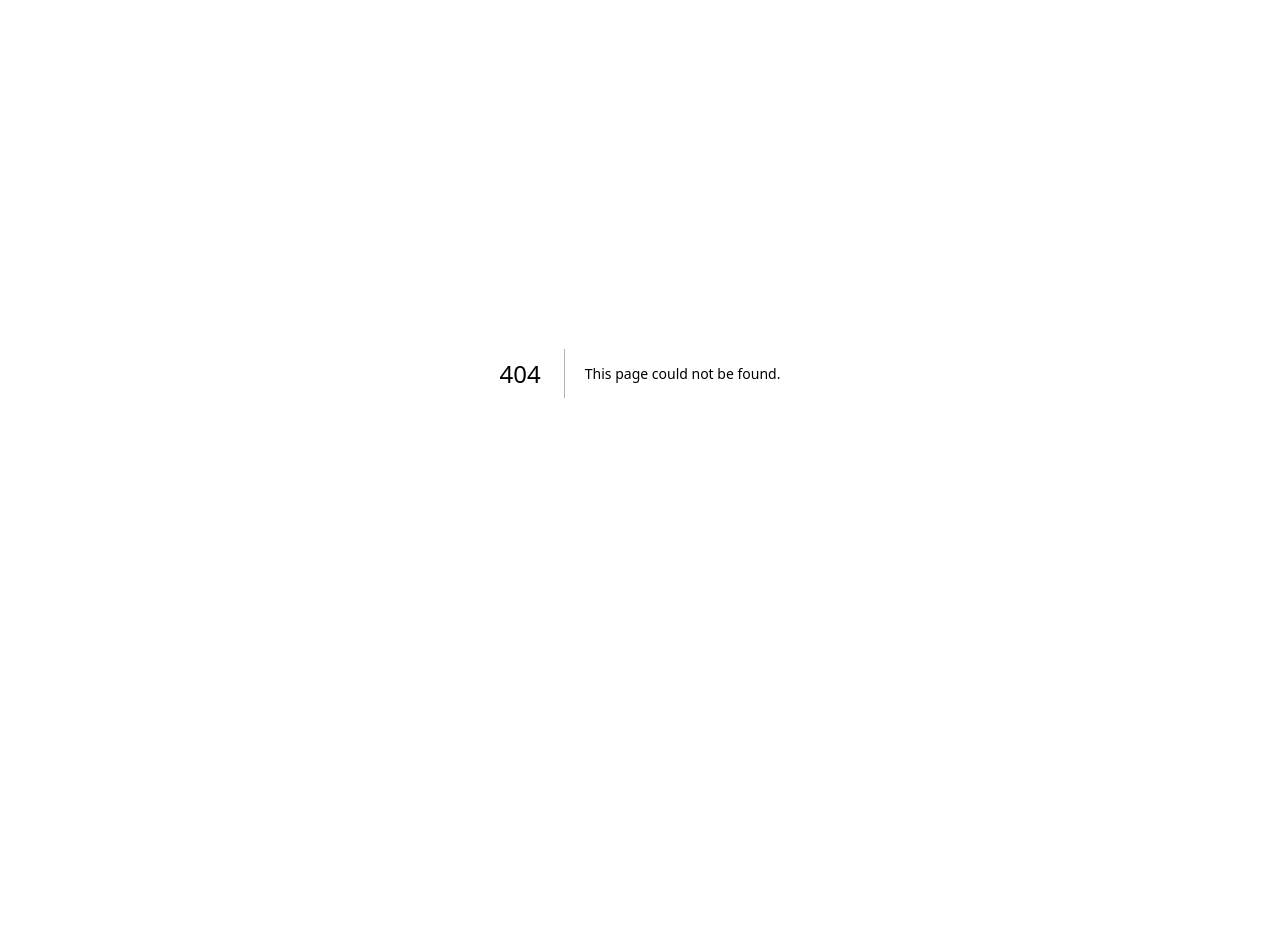
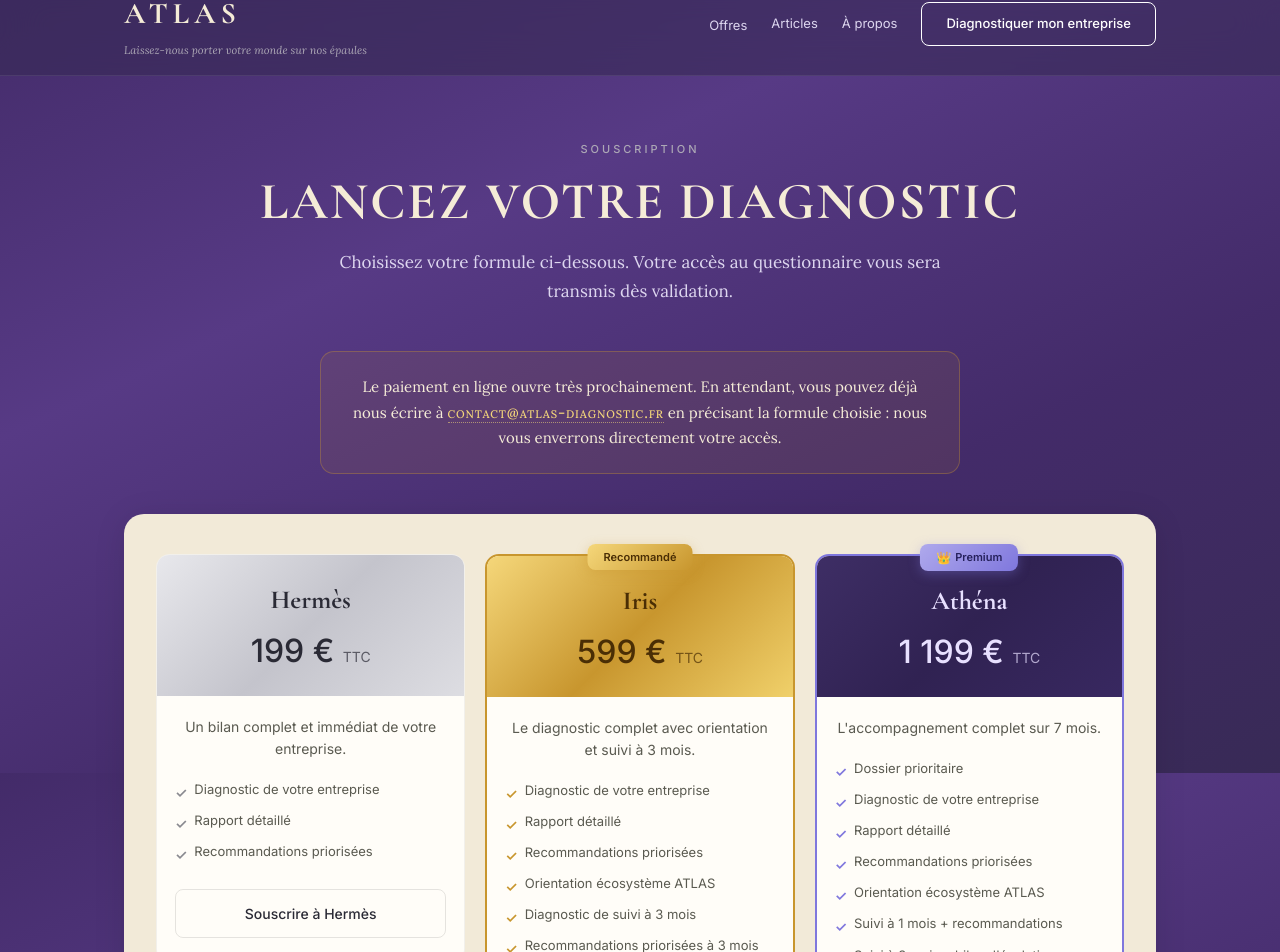
Before and after one commit to gabrielsimonetti62-hub/atlas-diagnostic, a Next.js app: page /souscription in a window 1280 px wide. Before the commit this address had no page. Shown: the part 27-979 px from the top of the page. Before the commit the page ends 800 px from the top, so only its background shows below. Built offline with nearby package versions, Linux system fonts and the light colour scheme.

Commit message:
Create page.js

```diff
--- /dev/null
+++ b/app/souscription/page.js
@@ -0,0 +1,30 @@
+import { Nav, Footer, OffersPlateau } from "../components";
+
+export const metadata = {
+  title: "Souscription — Lancez votre diagnostic | ATLAS",
+  description: "Souscrivez à l'offre ATLAS de votre choix : Hermès, Iris ou Athéna. Diagnostic stratégique complet pour TPE et PME.",
+};
+
+export default function Souscription() {
+  return (
+    <>
+      <Nav />
+      <div className="container">
+        <section className="page-header">
+          <div className="section-label">Souscription</div>
+          <h1>Lancez votre diagnostic</h1>
+          <p className="section-intro">Choisissez votre formule ci-dessous. Votre acc&egrave;s au questionnaire vous sera transmis d&egrave;s validation.</p>
+        </section>
+      </div>
+      <div className="container">
+        <div className="subscribe-notice">
+          <p>Le paiement en ligne ouvre tr&egrave;s prochainement. En attendant, vous pouvez d&eacute;j&agrave; nous &eacute;crire &agrave; <a href="mailto:contact@atlas-diagnostic.fr" className="text-link">contact@atlas-diagnostic.fr</a> en pr&eacute;cisant la formule choisie : nous vous enverrons directement votre acc&egrave;s.</p>
+        </div>
+        <div className="plateau-wrapper" style={{ paddingTop: 0 }}>
+          <OffersPlateau />
+        </div>
+      </div>
+      <Footer />
+    </>
+  );
+}
```
